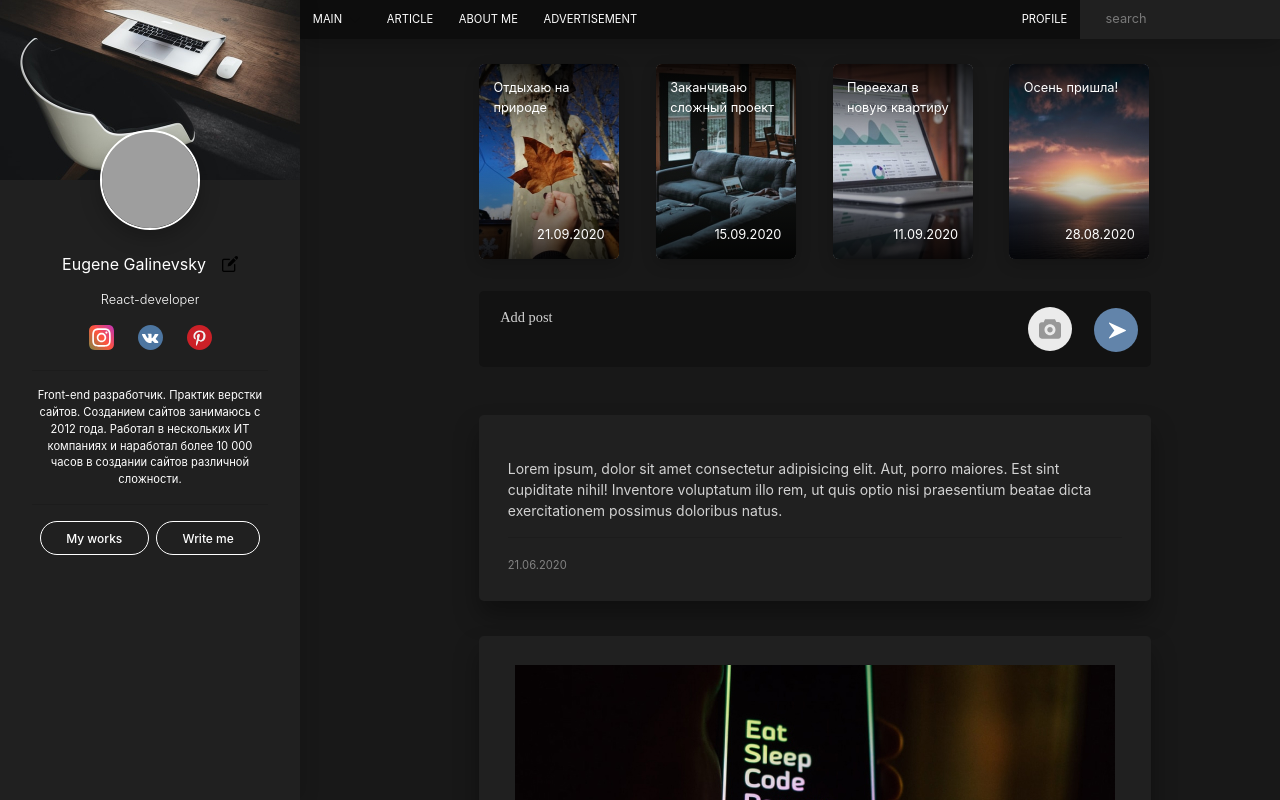
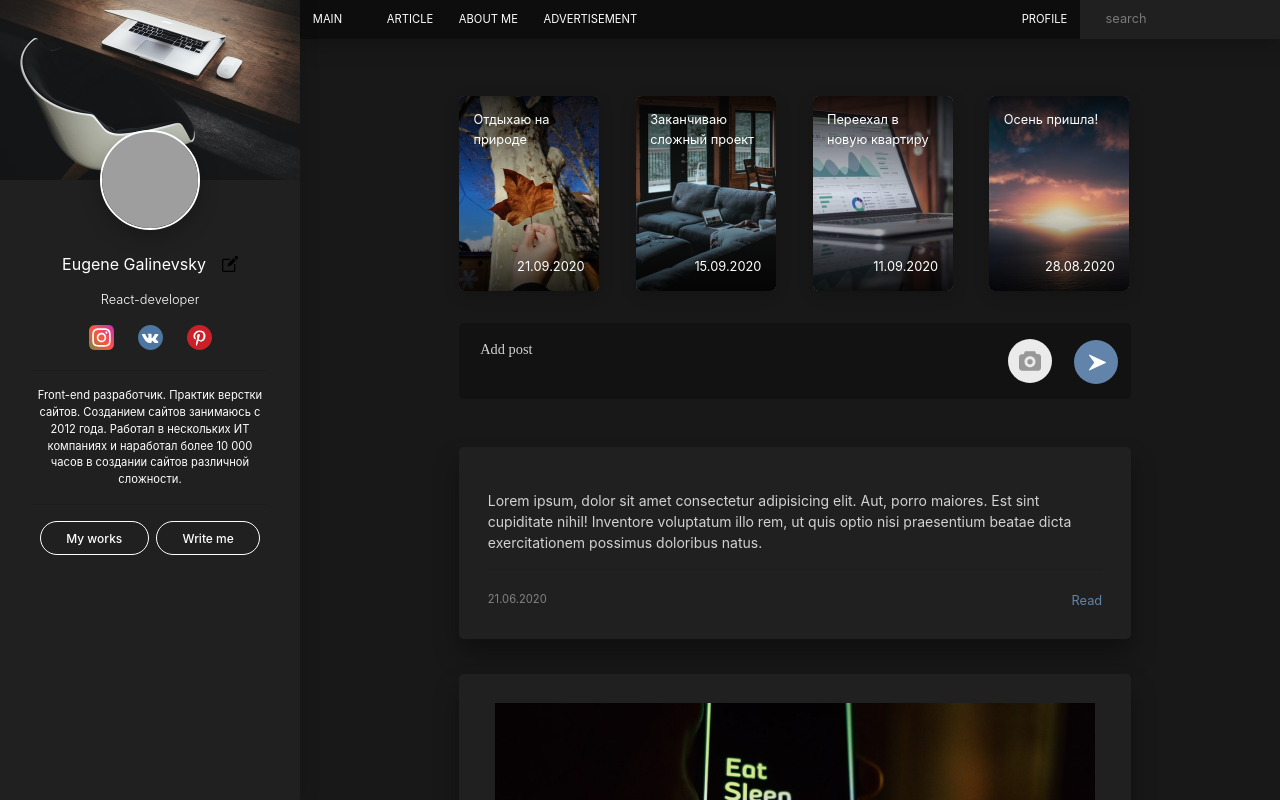
Before and after one commit to EGalinevsky/my-project, a React (Create React App) app: page /main in a window 1280 px wide. Shown: the top 800 px of the page. Built offline with nearby package versions, Linux system fonts and the light colour scheme; grey boxes are pictures that could not be loaded.

Commit message:
add post

```diff
--- a/src/assets/images/blocks/main.scss
+++ b/src/assets/images/blocks/main.scss
@@ -1,6 +1,6 @@
 .main{
-    padding-top: 4rem;
-    padding-left: 350px;
+    padding-top: 6rem;
+    padding-left: 310px;
     display: block;
 }
 
--- a/src/components/Body/body/Body.jsx
+++ b/src/components/Body/body/Body.jsx
@@ -5,6 +5,7 @@ import { NavLink } from "react-router-dom";
 import post3 from "../../../assets/images/img_sidebar/Rectangle_6.jpg";
 import { Stories } from "./stories/Stories";
 import { AddPosts } from "./addPost/AddPosts";
+import { Post } from "./post/Post";
 
 export const Body = () => {
   return (
@@ -13,23 +14,7 @@ export const Body = () => {
       {/*stories ====== */}
       <AddPosts />
       {/*addPosts ==== */}
-      <div className="post">
-        <div className="post__content">
-          <p className="post__text">
-            Lorem ipsum, dolor sit amet consectetur adipisicing elit. Aut, porro
-            maiores. Est sint cupiditate nihil! Inventore voluptatum illo rem,
-            ut quis optio nisi praesentium beatae dicta exercitationem possimus
-            doloribus natus.
-          </p>
-        </div>
-        <div className="post__footer">
-          <ul className="post__data">
-            <li className="post__data-item">
-              <time>21.06.2020</time>
-            </li>
-          </ul>
-        </div>
-      </div>
+      <Post />
       {/*/post/ ====== */}
       <div className="post">
         <div className="post__header">
@@ -88,7 +73,7 @@ export const Body = () => {
           </NavLink>
         </div>
       </div>
-      {/* ===== */}
+      {/*/post/ ====== */}
       <div className="post">
         <div className="post__header">
           <img src={post3} alt="" />
@@ -118,7 +103,7 @@ export const Body = () => {
           </NavLink>
         </div>
       </div>
-      {/* ===== */}
+      {/* post with img===== */}
 
       <ul className="pagination">
         <li className="pagination__item">
--- /dev/null
+++ b/src/components/Body/body/post/Post.jsx
@@ -0,0 +1,27 @@
+import React from 'react'
+import { NavLink } from "react-router-dom";
+
+export const Post = () =>{
+    return(
+        <div className="post">
+        <div className="post__content">
+          <p className="post__text">
+            Lorem ipsum, dolor sit amet consectetur adipisicing elit. Aut, porro
+            maiores. Est sint cupiditate nihil! Inventore voluptatum illo rem,
+            ut quis optio nisi praesentium beatae dicta exercitationem possimus
+            doloribus natus.
+          </p>
+        </div>
+        <div className="post__footer">
+          <ul className="post__data">
+            <li className="post__data-item">
+              <time>21.06.2020</time>
+            </li>
+          </ul>
+          <NavLink className="post__read" to="/postPage">
+            Read
+          </NavLink>
+        </div>
+      </div>
+    )
+}
```
